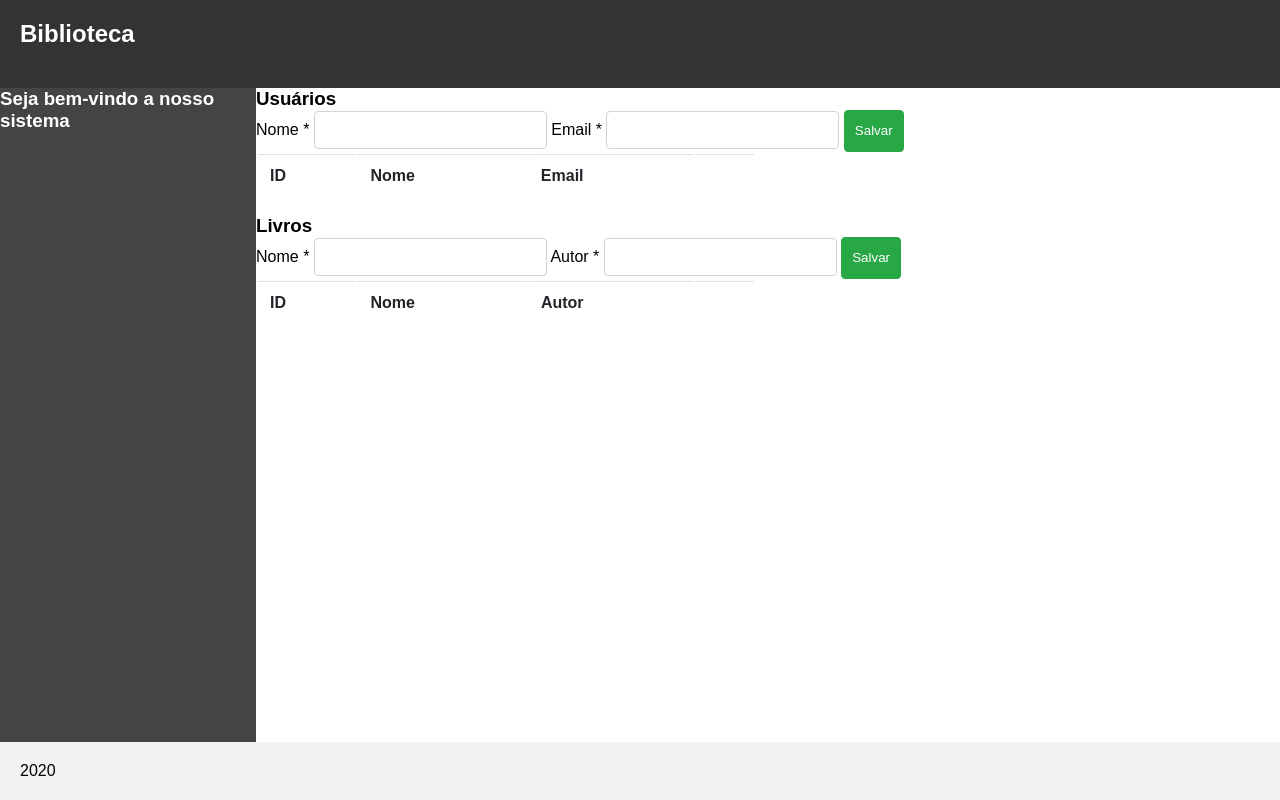
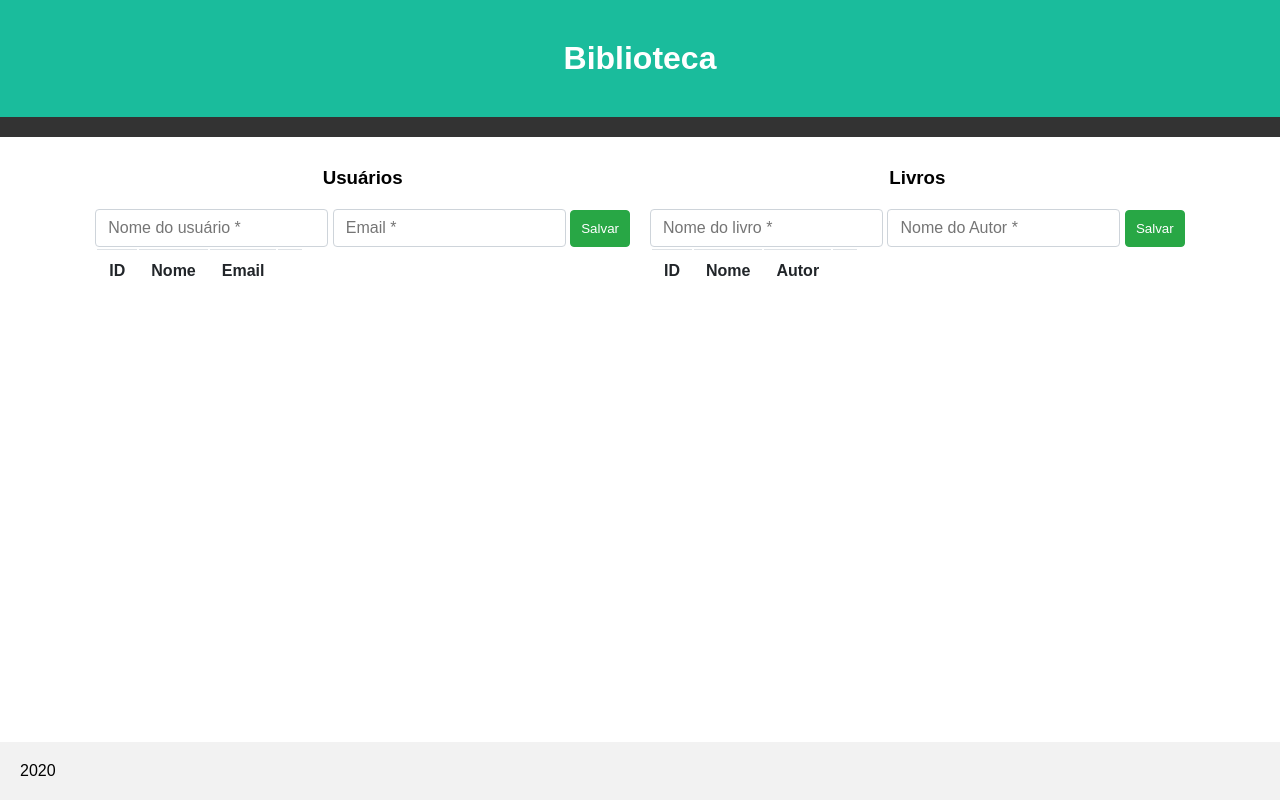
Before and after one commit to welitonlima/crudJavaScriptDOM, a plain HTML site: page index.html in a window 1280 px wide. Drawn offline with Linux system fonts and the light colour scheme.

Commit message:
Ajustes do css

```diff
--- a/css/style.css
+++ b/css/style.css
@@ -15,7 +15,6 @@
 }
 
 .table {
-    width: 500px;
     margin-bottom: 1rem;
     color: #212529;
 }
@@ -40,7 +39,7 @@
     vertical-align: middle;
     border: 1px solid transparent;
     padding: 10px;
-    line-height: 1.5;
+
     border-radius: 4px;
     color: #fff;
     background-color: #28a745;
@@ -54,7 +53,6 @@
     vertical-align: middle;
     border: 1px solid transparent;
     padding: 10px;
-    line-height: 1.5;
     border-radius: 4px;
     color: #fff;
     background-color: #d9534f;
@@ -62,26 +60,36 @@
     cursor: pointer;
 }
 
-nav {
-    background-color: #333;
-    padding: 20px 20px 40px;
+header {
+    padding: 40px 60px;
+    text-align: center;
+    background: #1abc9c;
+    color: white;
+    border-bottom: 20px solid #333;
 }
 
-nav h1{
+header h1{
     color: #fff;
 }
 
-aside{
-    float: left;
-    width: 20%;
-    background-color: #444;
-    color: #fff;
-    height: 700px;
+main{
+    display: flex;
+    justify-content: center;
+
 }
 
-main{
-    float: right;
-    width: 80%;
+.box{
+    margin-top: 30px;
+}
+
+.box h3
+{
+    text-align: center;
+    margin-bottom: 20px;
+}
+
+.boxusuario{
+    margin-right: 20px;
 }
 
 footer{
--- a/index.html
+++ b/index.html
@@ -10,31 +10,17 @@
 <body>
 
     <header>
-        <nav>
           <h1>Biblioteca</h1>
-        </nav>
     </header>
 
+    <main>
 
-    <aside>
-        <h3>Seja bem-vindo a nosso sistema</h3>
-    </aside>
-
-    <main>
-    <section>
-
-        <div class="principal">
+        <div class="boxusuario box">
 
             <form id="usuario">
-
                 <h3>Usuários</h3>
-
-                <label>Nome *</label>
-                <input type="text" name="txtNome" id="txtNome" class="campo">
-
-                <label>Email *</label>
-                <input type="text" name="txtEmail" id="txtEmail" class="campo">
-
+                <input type="text" name="txtNome" id="txtNome" class="campo" placeholder="Nome do usuário *">
+                <input type="text" name="txtEmail" id="txtEmail" class="campo" placeholder="Email *">
                 <input type="submit" value="Salvar" class="btn">
             </form>
 
@@ -52,16 +38,14 @@
                 </tbody>
             </table>
 
+        </div>
+
+        <div class="boxlivro box">
+
             <form id="livro">
-
                 <h3>Livros</h3>
-
-                <label>Nome *</label>
-                <input type="text" name="txtNomeLivro" id="txtNomeLivro" class="campo">
-
-                <label>Autor *</label>
-                <input type="text" name="txtAutor" id="txtAutor" class="campo">
-
+                <input type="text" name="txtNomeLivro" id="txtNomeLivro" class="campo" placeholder="Nome do livro *">
+                <input type="text" name="txtAutor" id="txtAutor" class="campo" placeholder="Nome do Autor *">
                 <input type="submit" value="Salvar" class="btnLivro btn">
             </form>
 
@@ -81,7 +65,6 @@
 
         </div>
 
-    </section>
     </main>
 
     <footer>
```
